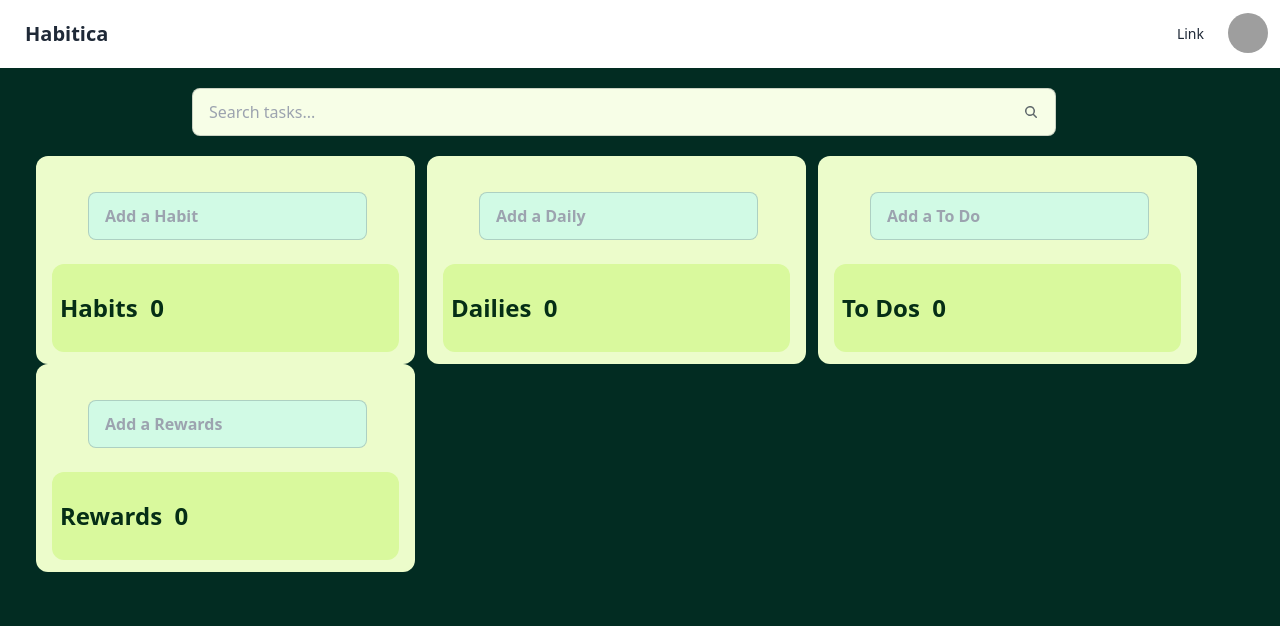
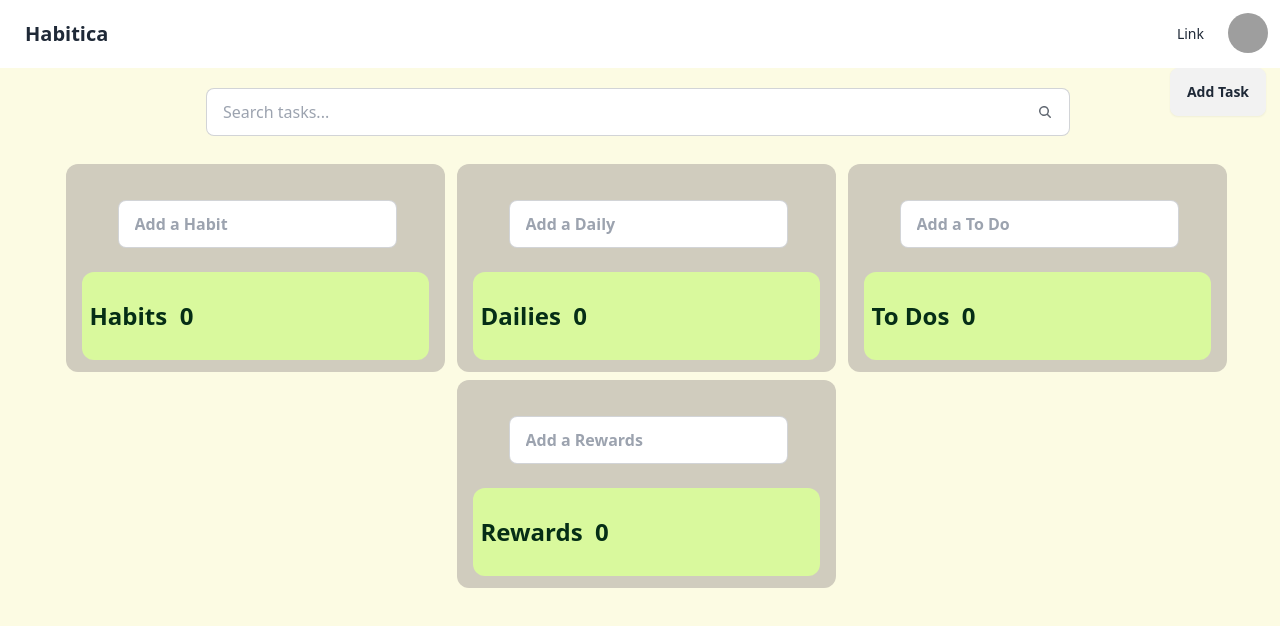
Before and after one commit to SiawMZ/ToDoList, a React (Vite) app: page / in a window 1280 px wide. Shown: the top 626 px of the page. Built offline with nearby package versions, Linux system fonts and the light colour scheme; grey boxes are pictures that could not be loaded.

Commit message:
save before adding new feature

```diff
--- a/src/App.tsx
+++ b/src/App.tsx
@@ -1,6 +1,7 @@
 import { ToDoList } from "./component/ToDoList";
 import Navbar from "./component/Navbar";
 import SearchComponent from "./component/searchComponent";
+import AddTask from "./component/addTask";
 import { useState } from "react";
 
 function App() {
@@ -12,13 +13,16 @@
 
   return (
     <>
-      <div className="bg-emerald-950 max-w-screen h-screen ">
+      <div className="bg-mz_yellow max-w-screen h-screen ">
         <Navbar />
 
         <div>
-          <SearchComponent onSearch={handleSearch} />
+          <div className="flex flex-auto justify-center">
+            <SearchComponent onSearch={handleSearch} />
+            <AddTask />
+          </div>
 
-          <div className="flex flex-auto flex-wrap px-6">
+          <div className="flex flex-auto flex-wrap justify-center">
             <ToDoList
               object="Habits"
               object2="Add a Habit"
--- a/src/component/ToDoList.tsx
+++ b/src/component/ToDoList.tsx
@@ -1,4 +1,4 @@
-import { useState } from "react";
+import { createContext, useState } from "react";
 
 type objectProps = {
   object: string;
@@ -11,6 +11,8 @@
   remarks: string;
   // Assuming date is represented as a string
 };
+
+//export const TodoContext = createContext<TodoContextType | undefined>(undefined);
 
 export function ToDoList({ object, object2, searchTerm }: objectProps) {
   const [task, setTask] = useState<Task[]>([]);
@@ -76,7 +78,17 @@
 
   return (
     <>
-      <div className="bg-lime-100 rounded-xl py-3 px-2 pr-4 ml-3">
+      {/*      <TodoContext.Provider
+        value={{
+          task,
+          setTask,
+          taskTitle,
+          setTaskTitle,
+          taskRemarks,
+          setTaskRemarks,
+        }}
+      >*/}
+      <div className="bg-mz_green rounded-xl py-3 px-2 pr-4 ml-3 mt-2">
         {/* input area */}
         <div>
           <div className="py-4 px-8 ml-3">
@@ -84,7 +96,7 @@
               <input
                 type="text"
                 placeholder={object2}
-                className="input input-bordered w-full max-w-xs bg-emerald-100 font-bold my-2"
+                className="input input-bordered w-full max-w-xs bg-white font-bold my-2"
                 value={taskTitle}
                 onChange={handleTaskTitle}
               />
@@ -148,6 +160,7 @@
           </div>
         </div>
       </div>
+      {/*</></TodoContext.Provider>*/}
     </>
   );
 }
--- /dev/null
+++ b/src/component/addTask.tsx
@@ -0,0 +1,36 @@
+import { useState } from "react";
+
+export default function AddTask() {
+  const [addButton, setAddButton] = useState();
+  const handleAddButton = () => {
+    const modal = document.getElementById(
+      "my_modal_5"
+    ) as HTMLDialogElement | null;
+    if (modal) {
+      modal.showModal();
+    }
+  };
+
+  return (
+    <>
+      {/* Open the modal using document.getElementById('ID').showModal() method */}
+      <button className="btn" onClick={handleAddButton}>
+        Add Task
+      </button>
+      <dialog id="my_modal_5" className="modal modal-bottom sm:modal-middle">
+        <div className="modal-box">
+          <h3 className="font-bold text-lg">Hello!</h3>
+          <p className="py-4">
+            Press ESC key or click the button below to close
+          </p>
+          <div className="modal-action">
+            <form method="dialog">
+              {/* if there is a button in form, it will close the modal */}
+              <button className="btn">Close</button>
+            </form>
+          </div>
+        </div>
+      </dialog>
+    </>
+  );
+}
--- a/src/component/searchComponent.tsx
+++ b/src/component/searchComponent.tsx
@@ -11,7 +11,7 @@
 
   return (
     <div className="w-4/5 m-5 ml-28 px-20">
-      <label className="bg-lime-50 input input-bordered flex items-center gap-2">
+      <label className="bg-white input input-bordered flex items-center gap-2">
         <input
           type="text"
           placeholder="Search tasks..."
--- a/tailwind.config.js
+++ b/tailwind.config.js
@@ -3,7 +3,13 @@
   content: ["./index.html",
   "./src/**/*.{js,ts,jsx,tsx}",],
   theme: {
-    extend: {},
+
+    extend: {
+      colors: {
+        'mz_yellow': '#FCFBE3',
+        'mz_green': '#D0CCBE',
+      },
+    },
   },
   plugins: [require("daisyui")],
 }
```
